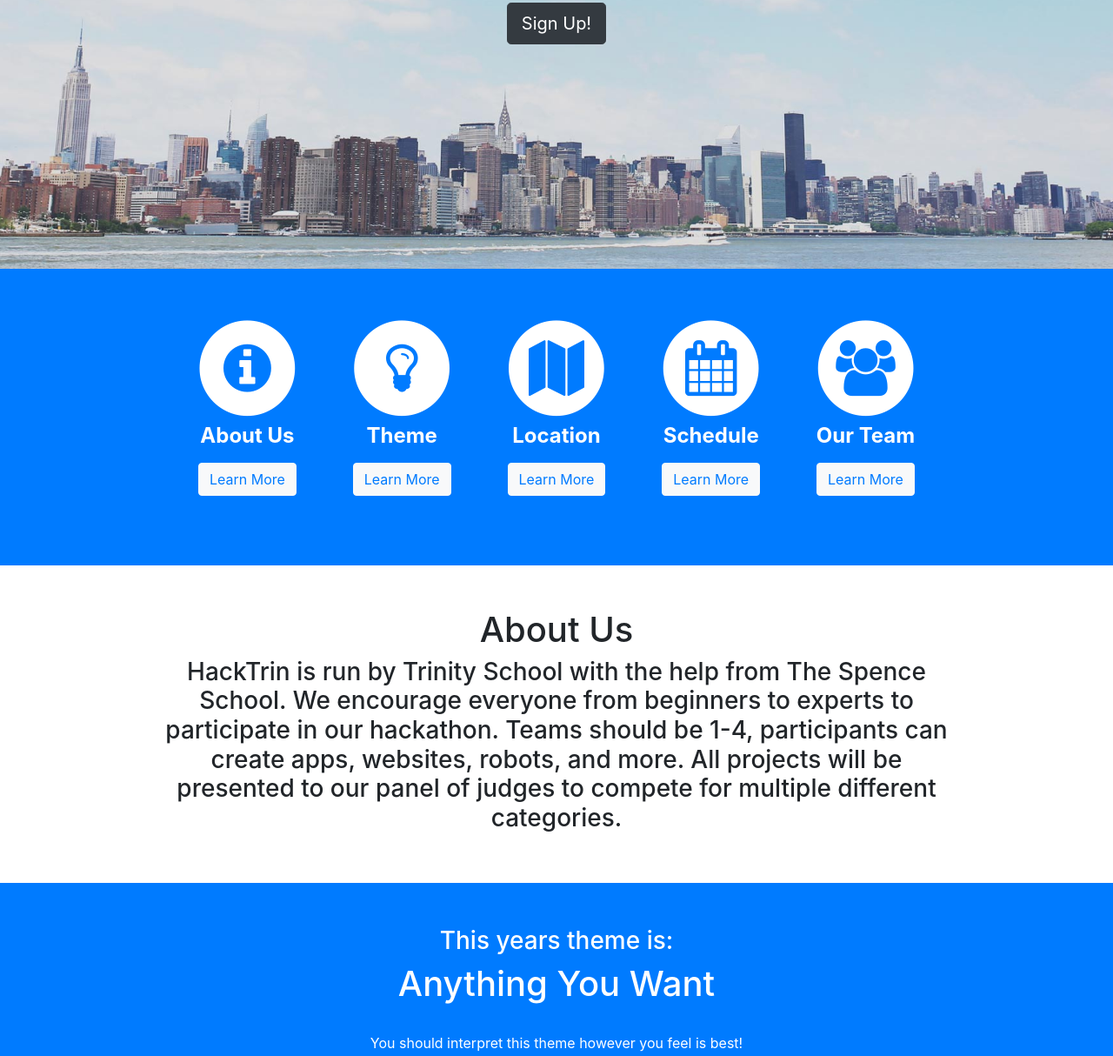
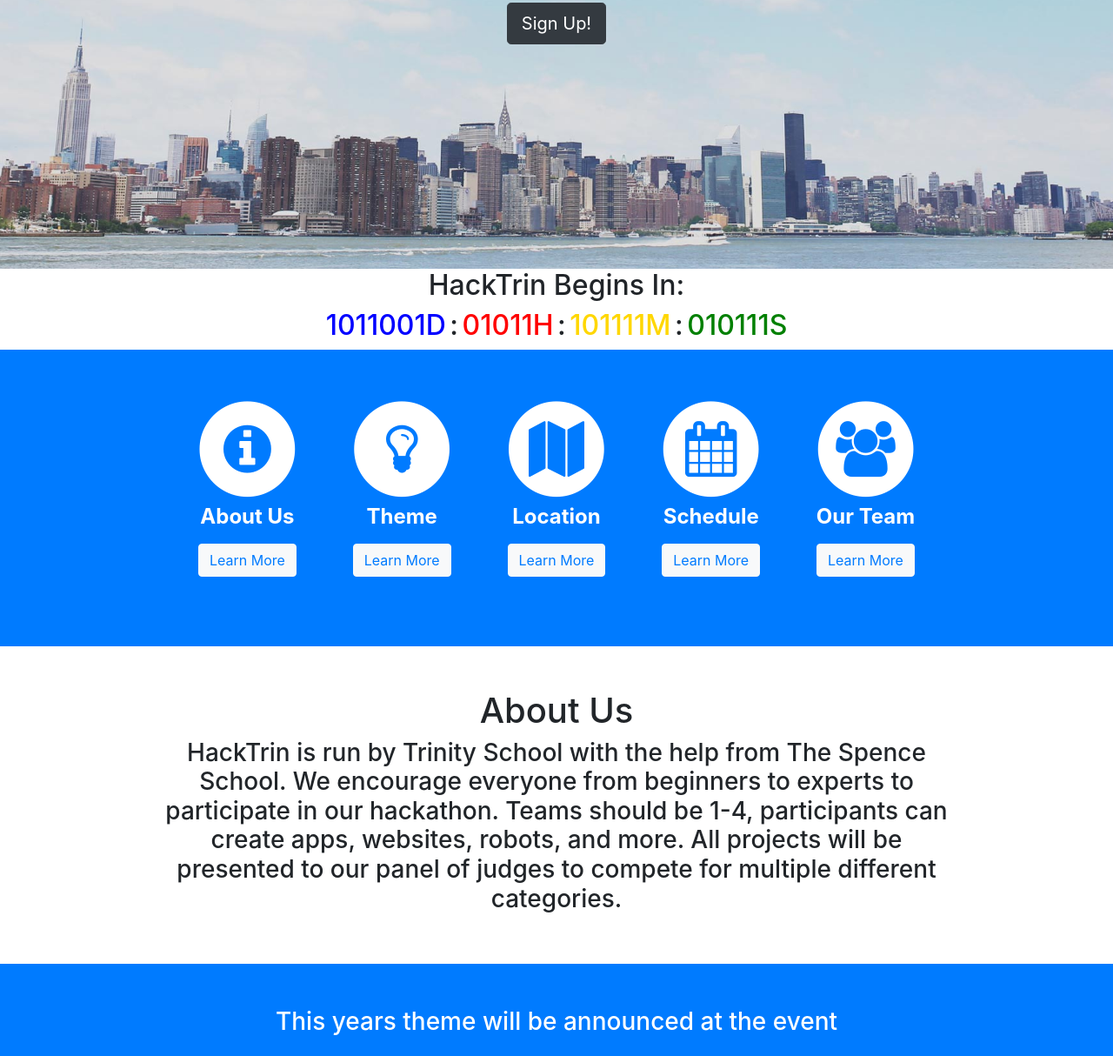
Before and after one commit to bitschiff/hacktrin, a website with bundled scripts: page index.html in a window 1280 px wide. Shown: the part 491-1705 px from the top of the page at 87% size. Built offline with nearby package versions, Linux system fonts and the light colour scheme.

Commit message:
Add files via upload

```diff
--- a/index.html
+++ b/index.html
@@ -90,7 +90,7 @@
 
 
 
-    <!-- <center>
+    <center>
       <div class="counter">
         <h2 id="header"></h2>
         <br>
@@ -102,7 +102,7 @@
         <h2 class="splitter"></h2>
         <h2 id="secs"></h2>
       </div>
-    </center> -->
+    </center>
 
     <script src="js/countdown.js"></script>
 
@@ -233,8 +233,7 @@
         <section id="theme" class="theme">
           <aside class="call-to-action bg-primary text-white">
             <div class="container text-center">
-              <h3>This years theme is: </h3>
-              <h1>Anything You Want</h1>
+              <h3>This years theme will be announced at the event</h3>
               <br>
               <p>You should interpret this theme however you feel is best!</p>
               <p>Also feel free to use hardware such as arduino, body sensors, VR headsets...</p>
```
